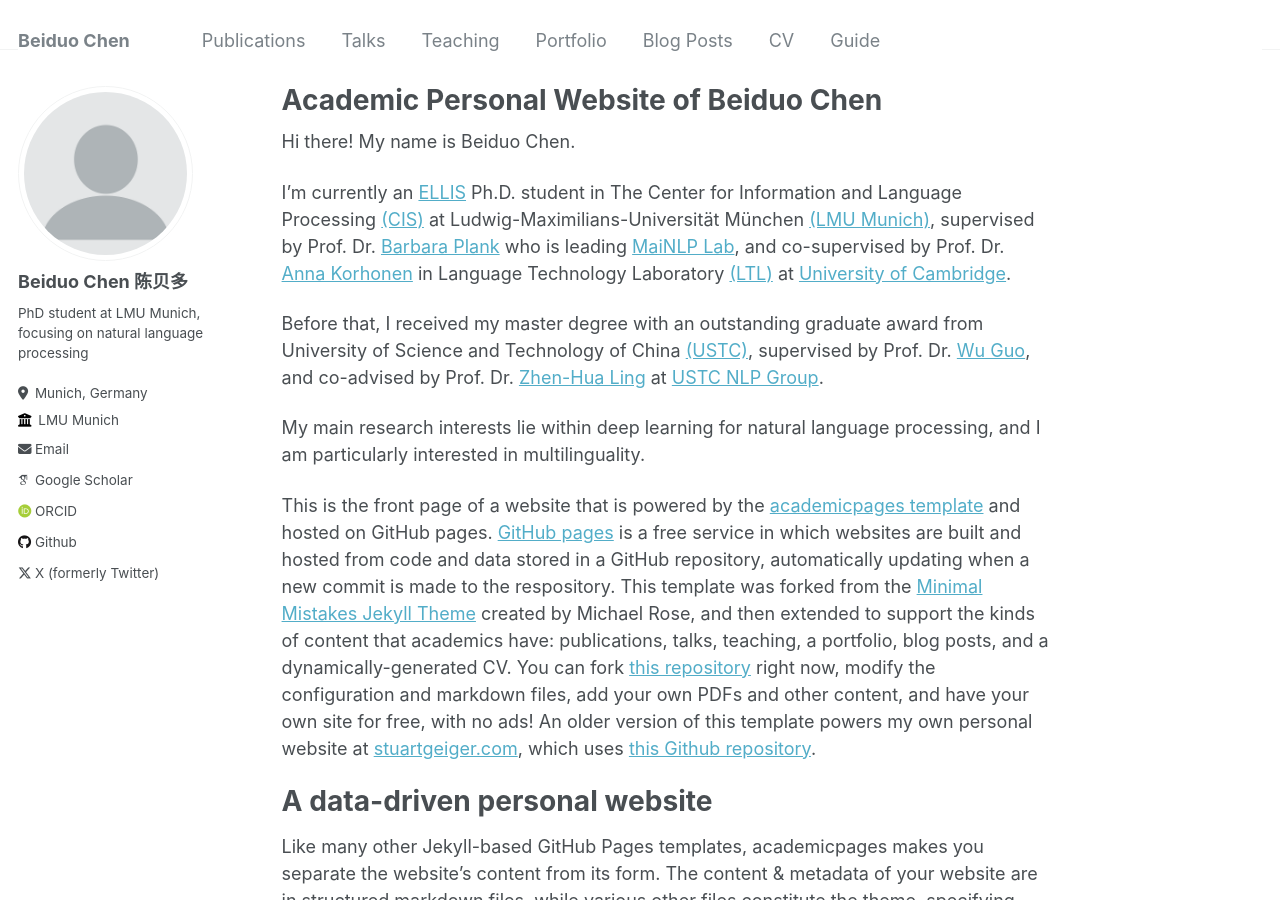
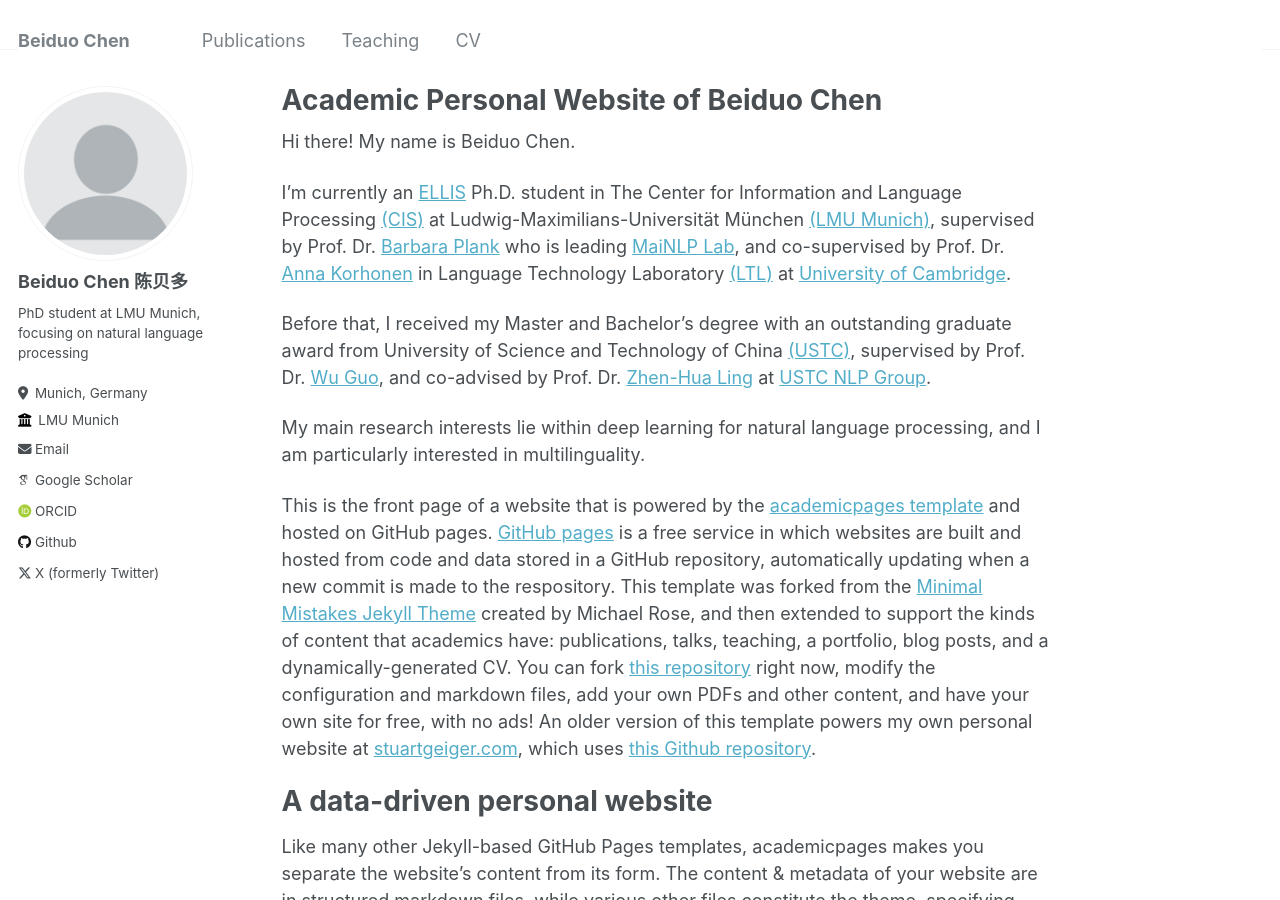
Before and after one commit to Mckysse/mckysse.github.io, a Jekyll site: the page built from _pages/about.md, in a window 1280 px wide and 900 px high. Built offline with Jekyll 4.4.1, drawn with Linux system fonts in a browser that asks for light colours; some web fonts are replaced.

Commit message:
changes for navi

```diff
--- a/_pages/about.md
+++ b/_pages/about.md
@@ -11,7 +11,7 @@ Hi there! My name is Beiduo Chen.
 
 I'm currently an [ELLIS](https://ellis.eu/) Ph.D. student in The Center for Information and Language Processing [(CIS)](https://www.cis.uni-muenchen.de/) at Ludwig-Maximilians-Universität München [(LMU Munich)](https://www.lmu.de/), supervised by Prof. Dr. [Barbara Plank](https://bplank.github.io/) who is leading [MaiNLP Lab](https://mainlp.github.io/), and co-supervised by Prof. Dr. [Anna Korhonen](https://sites.google.com/site/annakorhonen/) in Language Technology Laboratory [(LTL)](http://ltl.mml.cam.ac.uk/) at [University of Cambridge](https://www.cam.ac.uk/).
 
-Before that, I received my master degree with an outstanding graduate award from University of Science and Technology of China [(USTC)](http://en.ustc.edu.cn/), supervised by Prof. Dr. [Wu Guo](https://eeis.ustc.edu.cn/2011/0314/c2615a19383/page.htm), and co-advised by Prof. Dr. [Zhen-Hua Ling](ttp://staff.ustc.edu.cn/~zhling) at [USTC NLP Group](https://ustcnlp.github.io/).
+Before that, I received my Master and Bachelor's degree with an outstanding graduate award from University of Science and Technology of China [(USTC)](http://en.ustc.edu.cn/), supervised by Prof. Dr. [Wu Guo](https://eeis.ustc.edu.cn/2011/0314/c2615a19383/page.htm), and co-advised by Prof. Dr. [Zhen-Hua Ling](ttp://staff.ustc.edu.cn/~zhling) at [USTC NLP Group](https://ustcnlp.github.io/).
 
 My main research interests lie within deep learning for natural language processing, and I am particularly interested in multilinguality.
 
```
Also changed, not shown: _data/navigation.yml (+11 -11 lines).
